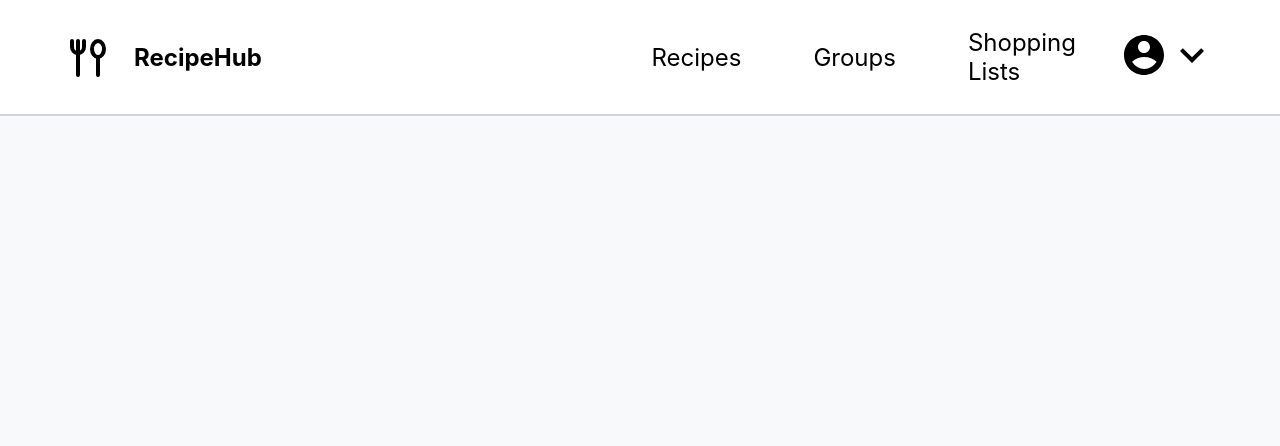
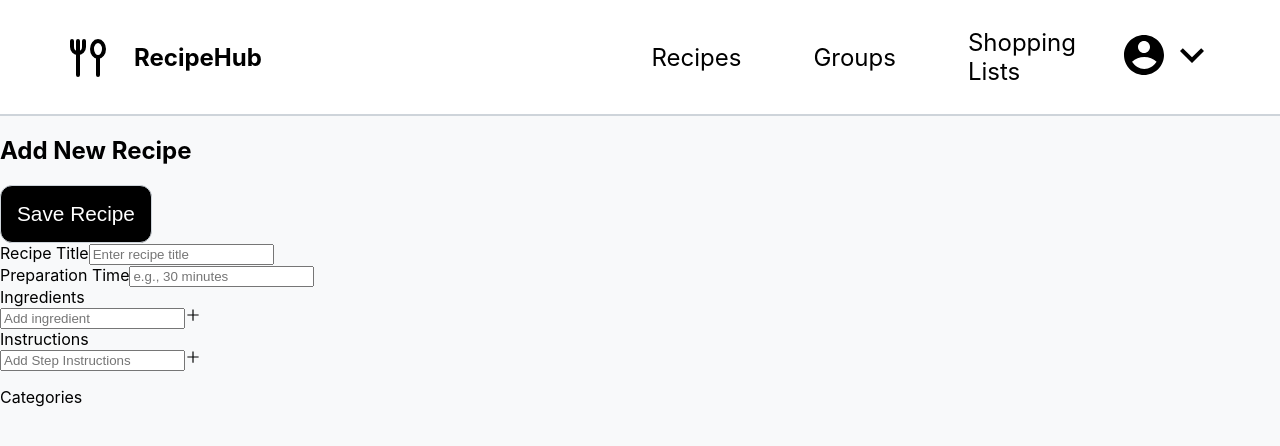
Before and after one commit to dandlp95/RecipeHub, a React (Create React App) app: page /home in a window 1280 px wide. Both pictures are taken after a click on the button "Add Recipe". Shown: the top 446 px of the page. Built offline with nearby package versions, Linux system fonts and the light colour scheme; the HTML template or start-up script is replaced by a standard one.

Commit message:
add recipe progress

```diff
--- /dev/null
+++ b/src/components/formList.tsx
@@ -0,0 +1,10 @@
+import React, { useState } from 'react'
+import css from './styles/formList.module.css'
+
+type Props = {}
+
+const FormList: React.FunctionComponent<Props> = ({}) => {
+  return <></>
+}
+
+export default FormList
--- a/src/components/mainNavBar.tsx
+++ b/src/components/mainNavBar.tsx
@@ -3,14 +3,20 @@ import MainNavBarCSS from './styles/mainNavBar.module.css'
 import { TbToolsKitchen3 } from 'react-icons/tb'
 import { IconContext } from 'react-icons'
 import { RiAccountCircleFill } from 'react-icons/ri'
-import { MdExpandMore } from "react-icons/md";
+import { MdExpandMore } from 'react-icons/md'
+import { pages } from '../customTypes/enumTypes'
 
-type Props = {}
+type Props = {
+  setPage: React.Dispatch<React.SetStateAction<pages>>
+}
 
-const MainNavBar: React.FunctionComponent<Props> = Props => {
+const MainNavBar: React.FunctionComponent<Props> = (props: Props) => {
   return (
     <div className={MainNavBarCSS.mainNavBarContainer}>
-      <div className={MainNavBarCSS.iconContainer}>
+      <div
+        className={MainNavBarCSS.iconContainer}
+        onClick={e => props.setPage(pages.groupPage)}
+      >
         <IconContext.Provider value={{ className: MainNavBarCSS.icon }}>
           <TbToolsKitchen3 />
         </IconContext.Provider>
--- a/src/pages/addRecipe.tsx
+++ b/src/pages/addRecipe.tsx
@@ -0,0 +1,83 @@
+import React, { useState } from 'react'
+import css from './styles/addRecipe.module.css'
+import Button from '../components/button'
+import FormList from '../components/formList'
+import { AiOutlinePlus } from 'react-icons/ai'
+import { IconContext } from 'react-icons'
+
+type Props = {}
+
+const AddRecipe: React.FunctionComponent<Props> = () => {
+  const [ingredients, setIngredients] = useState<string[]>([])
+  const [instructions, setInstructions] = useState<string[]>([])
+
+  const saveRecipe = () => {}
+
+  return (
+    <div className={css.addRecipeMain}>
+      <div>
+        <h2>Add New Recipe</h2>
+        <Button action={saveRecipe}>Save Recipe</Button>
+      </div>
+      <div className={css.addRecipeForm}>
+        <div className={css.recipeTitle}>
+          <label htmlFor='recipeTitle'>Recipe Title</label>
+          <input
+            required
+            type='text'
+            name='recipeTitle'
+            id='recipeTitle'
+            placeholder='Enter recipe title'
+          />
+        </div>
+        <div className={css.recipeImage}>{/* will implement last */}</div>
+        <div className={css.time}>
+          <label htmlFor='time'>Preparation Time</label>
+          <input
+            type='text'
+            name='time'
+            id='time'
+            placeholder='e.g., 30 minutes'
+          />
+        </div>
+        <div className={css.IngredientsForm}>
+          <label htmlFor='ingredients'>Ingredients</label>
+          <div>
+            <input
+              type='text'
+              name='ingredients'
+              id='ingredients'
+              placeholder='Add ingredient'
+            />
+            <IconContext.Provider value={{ className: `${css.plusIcon}` }}>
+              <AiOutlinePlus />
+            </IconContext.Provider>
+          </div>
+        </div>
+        <div className={css.IngredientsList}>
+          <FormList />
+        </div>
+        <div className={css.InstructionsForm}>
+          <label htmlFor='instructions'>Instructions</label>
+          <div>
+            <input
+              type='text'
+              name='instructions'
+              id='instructions'
+              placeholder='Add Step Instructions'
+            />
+            <IconContext.Provider value={{ className: `${css.plusIcon}` }}>
+              <AiOutlinePlus />
+            </IconContext.Provider>
+          </div>
+        </div>
+        <div className={css.categories}>
+        <p>Categories</p>
+
+        </div>
+      </div>
+    </div>
+  )
+}
+
+export default AddRecipe
--- a/src/pages/home.tsx
+++ b/src/pages/home.tsx
@@ -3,6 +3,8 @@ import MainNavBar from '../components/mainNavBar'
 import GroupPage from './groupPage'
 import HomeCSS from './styles/home.module.css'
 import { pages } from '../customTypes/enumTypes'
+import AddRecipe from './addRecipe'
+
 type Props = {}
 
 const Home: React.FunctionComponent<Props> = () => {
@@ -11,10 +13,14 @@ const Home: React.FunctionComponent<Props> = () => {
   return (
     <div className={HomeCSS.homeContainer}>
       <div>
-        <MainNavBar />
+        <MainNavBar setPage={setPage} />
       </div>
       <div className={HomeCSS.mainSection}>
-        {page == pages.groupPage ? <GroupPage recipePage={setPage} /> : <></>}
+        {page === pages.addRecipe ? (
+          <AddRecipe />
+        ) : (
+          <GroupPage recipePage={setPage} />
+        )}
       </div>
       <div className={HomeCSS.footer}></div>
     </div>
```
Also changed, not shown: src/components/styles/formList.module.css (added), src/customTypes/requestTypes.ts (line endings or trailing spaces).
